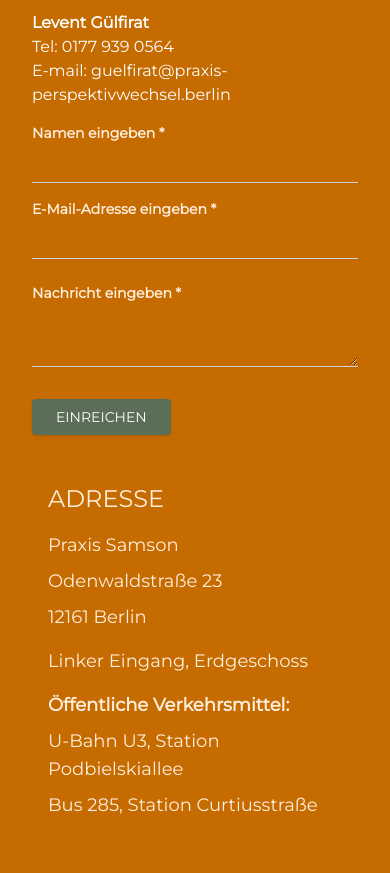
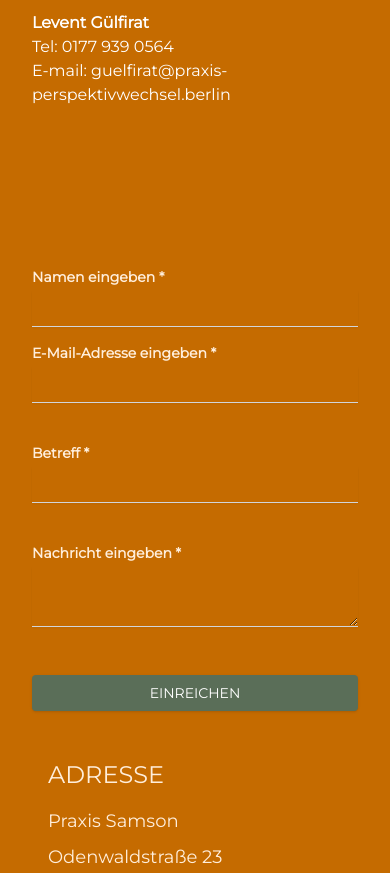
Before and after one commit to MartaJaekel/Praxis-Perspektivwechsel, a Next.js app: page / in a window 390 px wide. Shown: the part 4960-5833 px from the top of the page. Built offline with nearby package versions, Linux system fonts and the light colour scheme; grey boxes are pictures that could not be loaded.

Commit message:
add backend for form submission with resend

```diff
--- a/package.json
+++ b/package.json
@@ -20,6 +20,7 @@
     "react": "^18",
     "react-dom": "^18",
     "react-scroll": "^1.9.0",
+    "resend": "^4.0.1",
     "tailwind-merge": "^2.5.4",
     "tailwindcss-animate": "^1.0.7"
   },
--- /dev/null
+++ b/src/app/api/send/route.ts
@@ -0,0 +1,40 @@
+import { Resend } from "resend";
+
+const resend = new Resend(process.env.RESEND_API_KEY);
+
+export async function POST(request: Request) {
+  try {
+    // Parse the incoming JSON body
+    const { name, email, message, subject } = await request.json();
+
+    // Log the received data to check if we got it correctly
+    console.log("Received message:", { name, email, message, subject });
+
+    // Send the email using the Resend API
+    const { data, error } = await resend.emails.send({
+      from: name + " " + "<form@praxis-perspektivwechsel.berlin>",
+      to: [
+        "guelfirat@praxis-perspektivwechsel.berlin",
+        "andrea.kompatzki@praxis-perspektivwechsel.berlin",
+      ],
+      subject: subject,
+      replyTo: email,
+      text: `Name: ${name}\nEmail: ${email}\nSubject: ${subject}\nMessage: ${message}`,
+    });
+
+    if (error) {
+      console.error("Error sending email:", error);
+      return new Response(JSON.stringify({ error }), { status: 500 });
+    }
+
+    return new Response(
+      JSON.stringify({ message: "Request received successfully" }),
+      { status: 200 }
+    );
+  } catch (error) {
+    console.error("Error processing request:", error);
+    return new Response(JSON.stringify({ error: "Internal Server Error" }), {
+      status: 500,
+    });
+  }
+}
--- a/src/components/Contact/Contact.tsx
+++ b/src/components/Contact/Contact.tsx
@@ -1,12 +1,43 @@
-
+import { useState } from "react";
 import { Input } from "@/components/ui/input";
 import { Textarea } from "@/components/ui/textarea";
 import { Button } from "@/components/ui/button";
-import * as React from "react";
 
 export default function Contact() {
+  const [name, setName] = useState("");
+  const [email, setEmail] = useState("");
+  const [message, setMessage] = useState("");
+  const [subject, setSubject] = useState("");
+  const [status, setStatus] = useState("");
+  const [showModal, setShowModal] = useState(false);
+
+  const handleSubmit = async (e: React.FormEvent<HTMLFormElement>) => {
+    e.preventDefault();
+
+    const formData = { name, email, message, subject };
+
+    // Send the form data to the backend API
+    const response = await fetch("/api/send", {
+      method: "POST",
+      headers: {
+        "Content-Type": "application/json",
+      },
+      body: JSON.stringify(formData),
+    });
+
+    if (response.ok) {
+      setShowModal(true);
+      // Optionally reset the form
+      setName("");
+      setEmail("");
+      setSubject("");
+      setMessage("");
+    } else {
+      setStatus("Error sending message. Please try again.");
+    }
+  };
+
   return (
-    <>
     <section id="kontakt" className="p-8 lg:p-32 bg-[#c56b00] gap-8">
       <div>
         <h2 className="text-2xl text-left md:text-4xl text-white font-bold mb-8 lg:text-5xl">
@@ -19,33 +50,58 @@ export default function Contact() {
               Vereinbaren Sie ein kostenloses Erstgespräch (ca. 45 Min). <br />
               Wir freuen uns auf Ihren Anruf oder auf Ihre Mail.
             </p>
+
+            {/* Contact Information */}
             <h3 className="font-semibold text-[#FFFFFF]">Andrea Kompatzki</h3>
-        <p className="text-[#FFFFFF]">Tel: 0177 838 2423
+            <p className="text-[#FFFFFF]">Tel: 0177 838 2423</p>
+            <p className="mb-4 text-[#FFFFFF]">
+              E-mail: andrea.kompatzki@praxis-perspektivwechsel.berlin
             </p>
-        <p className="mb-4 text-[#FFFFFF]">E-mail: andrea.kompatzki@praxis-perspektivwechsel.berlin</p>
 
             <h3 className="font-semibold text-[#FFFFFF]">Levent Gülfirat</h3>
             <p className="text-[#FFFFFF]">Tel: 0177 939 0564</p>
-        <p className="mb-4 text-[#FFFFFF]">E-mail: guelfirat@praxis-perspektivwechsel.berlin</p>
+            <p className="mb-4 text-[#FFFFFF]">
+              E-mail: guelfirat@praxis-perspektivwechsel.berlin
+            </p>
 
-        <div className="grid grid-cols-1 md:grid-cols-2 gap-4  lg:mt-48">
-          <div className="flex flex-col">
+            {/* Form */}
+            <form onSubmit={handleSubmit} className="flex flex-col gap-4 mt-40">
+              <div className="grid grid-cols-1 gap-4 md:grid-cols-2 ">
+                <div className="flex flex-col ">
                   <label className="text-sm font-semibold text-[#FFEEDB] mb-1">
                     Namen eingeben *
                   </label>
                   <Input
-              className="focus-visible:ring-transparent  border-b border-gray-300 border-l-0 border-r-0 border-t-0 p-2 bg-transparent rounded-none placeholder-gray-400 focus:border-b focus:border-[#FFEEDB] focus:outline-none text-[#FFEEDB]"
+                    value={name}
+                    onChange={(e) => setName(e.target.value)}
+                    className="focus-visible:ring-transparent border-b border-gray-300 border-l-0 border-r-0 border-t-0 p-2 bg-transparent rounded-none placeholder-gray-400 focus:border-b focus:border-[#FFEEDB] text-[#FFEEDB]"
+                    required
                   />
                 </div>
 
-          <div className="flex flex-col">
+                <div className="flex flex-col flex-1">
                   <label className="text-sm font-semibold text-[#FFEEDB] mb-1">
                     E-Mail-Adresse eingeben *
                   </label>
                   <Input
+                    type="email"
+                    value={email}
+                    onChange={(e) => setEmail(e.target.value)}
                     className="focus-visible:ring-transparent border-b border-gray-300 border-l-0 border-r-0 border-t-0 p-2 bg-transparent rounded-none placeholder-gray-400 focus:border-b focus:border-[#FFEEDB] text-[#FFEEDB]"
+                    required
                   />
                 </div>
+              </div>
+              <div className="flex flex-col mt-6">
+                <label className="text-sm font-semibold text-[#FFEEDB] mb-1">
+                  Betreff *
+                </label>
+                <Input
+                  value={subject}
+                  onChange={(e) => setSubject(e.target.value)}
+                  className="focus-visible:ring-transparent border-b border-gray-300 border-l-0 border-r-0 border-t-0 p-2 bg-transparent rounded-none placeholder-gray-400 focus:border-b focus:border-[#FFEEDB] text-[#FFEEDB] lg:mt-10"
+                  required
+                />
               </div>
 
               <div className="flex flex-col mt-6">
@@ -53,23 +109,52 @@ export default function Contact() {
                   Nachricht eingeben *
                 </label>
                 <Textarea
+                  value={message}
+                  onChange={(e) => setMessage(e.target.value)}
                   className="focus-visible:ring-transparent border-b border-gray-300 border-l-0 border-r-0 border-t-0 p-2 bg-transparent rounded-none placeholder-gray-400 focus:border-b focus:border-[#FFEEDB] text-[#FFEEDB] lg:mt-10"
+                  required
                 />
               </div>
 
-        <Button className="bg-[#5a6e58] hover:bg-[#4c5c4c] text-white py-2 px-6 rounded mt-8">
+              <Button
+                type="submit"
+                className="bg-[#5a6e58] hover:bg-[#4c5c4c] text-white py-2 px-6 rounded mt-8"
+              >
                 EINREICHEN
               </Button>
+            </form>
+
+            {/* Status Message */}
           </div>
+          {showModal && (
+            <div
+              onClick={() => setShowModal(false)}
+              className="fixed inset-0 z-10 flex items-center justify-center bg-black bg-opacity-50 "
+            >
+              <div className="bg-white p-8 rounded-lg shadow-lg m-4">
+                <h2 className="text-2xl font-bold text-[#5a6e58] mb-4">
+                  Vielen Dank für Ihre Nachricht!
+                </h2>
+                <p className="text-lg text-[#5a6e58]">
+                  Wir werden uns so schnell wie möglich bei Ihnen melden.
+                </p>
+                <Button
+                  onClick={() => setShowModal(false)}
+                  className="bg-[#5a6e58] hover:bg-[#4c5c4c] text-white py-2 px-6 rounded mt-8"
+                >
+                  SCHLIESSEN
+                </Button>
+              </div>
+            </div>
+          )}
 
           {/* Address and Map */}
           <div className="lg:w-1/2 flex flex-col gap-8">
-        {/* Address */}
-        <div className="flex flex-col  p-4">
+            {/* Address Information */}
+            <div className="flex flex-col p-4">
               <h2 className="text-2xl text-[#FFEEDB] mb-4">ADRESSE</h2>
               <p className="text-lg text-[#FFEEDB] flex items-center gap-2 mb-2">
                 Praxis Samson
-
               </p>
               <p className="text-lg text-[#FFEEDB] flex items-center gap-2 mb-2">
                 Odenwaldstraße 23
@@ -80,6 +165,7 @@ export default function Contact() {
               <p className="text-lg text-[#FFEEDB] flex items-center gap-2 mb-4">
                 Linker Eingang, Erdgeschoss
               </p>
+
               <div>
                 <h3 className="font-extrabold text-lg text-[#FFEEDB] mb-2">
                   Öffentliche Verkehrsmittel:
@@ -107,7 +193,5 @@ export default function Contact() {
         </div>
       </div>
     </section>
-
-    </>
   );
 }
```
Also changed, not shown: 2 other files (tests, documents, lock files or other folders). Lines whose indentation alone changed are shown as unchanged.
